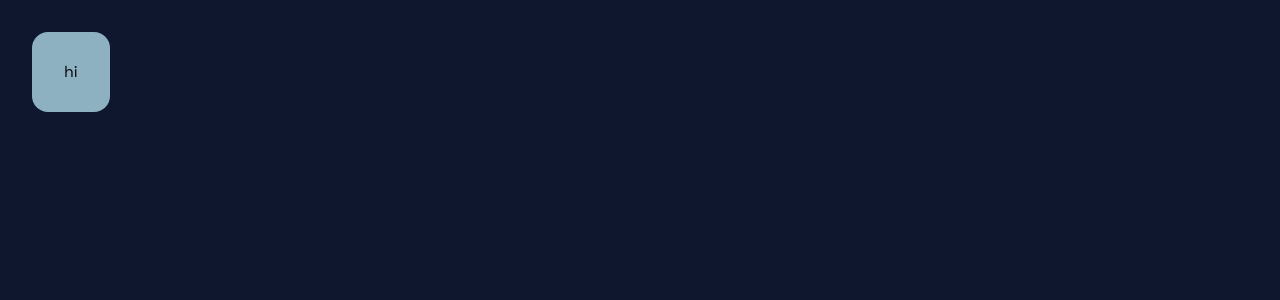
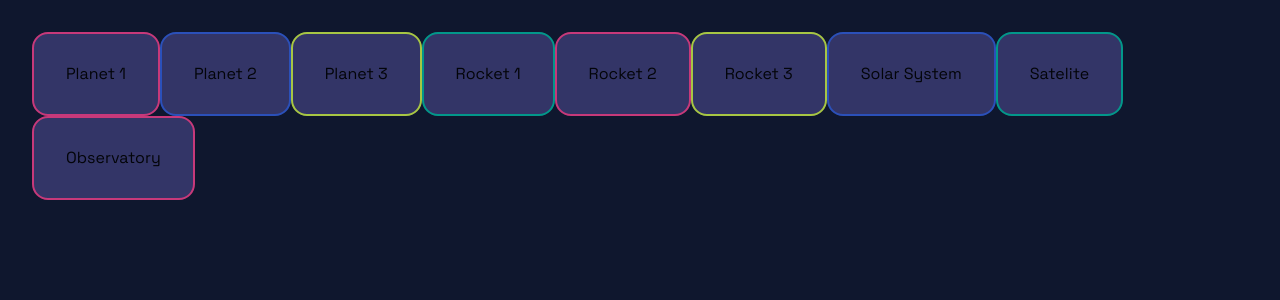
Before and after one commit to acarlie/remember-it-again, a React (Create React App) app: page / in a window 1280 px wide. Shown: the top 300 px of the page. Built offline with nearby package versions, Linux system fonts and the light colour scheme.

Commit message:
update(tiles): added tiles data

```diff
--- a/src/App.tsx
+++ b/src/App.tsx
@@ -4,12 +4,14 @@ import { css } from '@emotion/react'
 import { theme } from './theme';
 import { Tile } from './components/tile';
 import { GameProvider } from './components/game';
+import { tiles } from './constants';
 
 const main = css`
   font-family: 'Space Grotesk', sans-serif;
   background: ${theme.color.neutral0};
   min-height: 100vh;
   padding: 2rem;
+  color: ${theme.color.neutral500};
 `
 
 const grid = css`
@@ -21,7 +23,7 @@ function App() {
     <GameProvider>
       <main css={main}>
         <section css={grid}>
-          <Tile label="hi" />
+          {tiles.map(tile => <Tile {...tile} />)}
         </section>
       </main>
     </GameProvider>
--- a/src/components/game.tsx
+++ b/src/components/game.tsx
@@ -20,7 +20,7 @@ export const GameProvider = ({ children }: GameProviderProps) => {
     const [picked, setPicked] = React.useState<string[]>([])
 
     const checkAnswer = (answer: string) => {
-        console.log('checked')
+        console.log(answer)
     }
 
     const updateTopScore = (score: number) => {
--- a/src/components/tile.tsx
+++ b/src/components/tile.tsx
@@ -1,15 +1,15 @@
 /** @jsxImportSource @emotion/react */
 import { css } from '@emotion/react'
-import { theme } from '../theme'
+import { Color, theme } from '../theme'
 import { GameContext } from './game'
 import * as React from 'react'
+import { TileData } from '../constants'
 
-type TileProps = {
-    label: string
-}
 
-const tileStyle = css`
-    background: lightblue;
+
+const tileStyle = (color: Color) => css`
+    background: ${theme.color.neutral200};
+    border: 2px solid ${theme.color[color]};
     border-radius: ${theme.radius.medium};
     padding: 2rem;
     opacity: .8;
@@ -21,10 +21,10 @@ const tileStyle = css`
     }
 `
 
-export const Tile = ({ label }: TileProps) => {
+export const Tile = ({ label, color }: TileData) => {
     const { checkAnswer } = React.useContext(GameContext)
     return (
-        <button css={tileStyle} aria-label={label} onClick={() => checkAnswer(label)}>
+        <button css={tileStyle(color)} aria-label={label} onClick={() => checkAnswer(label)}>
             {label}
         </button>
     )
--- a/src/constants.ts
+++ b/src/constants.ts
@@ -1,3 +1,45 @@
-export const tileData = [
+import { Color } from './theme'
 
+export type TileData = {
+    label: string
+    color: Color
+}
+
+export const tiles: TileData[] = [
+    {
+        label: 'Planet 1',
+        color: 'fuschia'
+    },
+    {
+        label: 'Planet 2',
+        color: 'primary'
+    },
+    {
+        label: 'Planet 3',
+        color: 'lime'
+    },
+    {
+        label: 'Rocket 1',
+        color: 'green'
+    },
+    {
+        label: 'Rocket 2',
+        color: 'fuschia'
+    },
+    {
+        label: 'Rocket 3',
+        color: 'lime'
+    },
+    {
+        label: 'Solar System',
+        color: 'primary'
+    },
+    {
+        label: 'Satelite',
+        color: 'green'
+    },
+    {
+        label: 'Observatory',
+        color: 'fuschia'
+    },
 ]
--- a/src/theme.ts
+++ b/src/theme.ts
@@ -1,6 +1,6 @@
 const neutralValues = [0, 50, 100, 200, 300, 400, 500]
 type Neutral = `neutral${typeof neutralValues[number]}`
-type Color = 'primary' | 'fuschia' | 'green' | 'lime' | Neutral;
+export type Color = 'primary' | 'fuschia' | 'green' | 'lime' | Neutral;
 type ColorValue = `hsla(${string})`
 type RemValue = `${number}rem`
 type Radius = 'small' | 'medium' | 'large'
```
